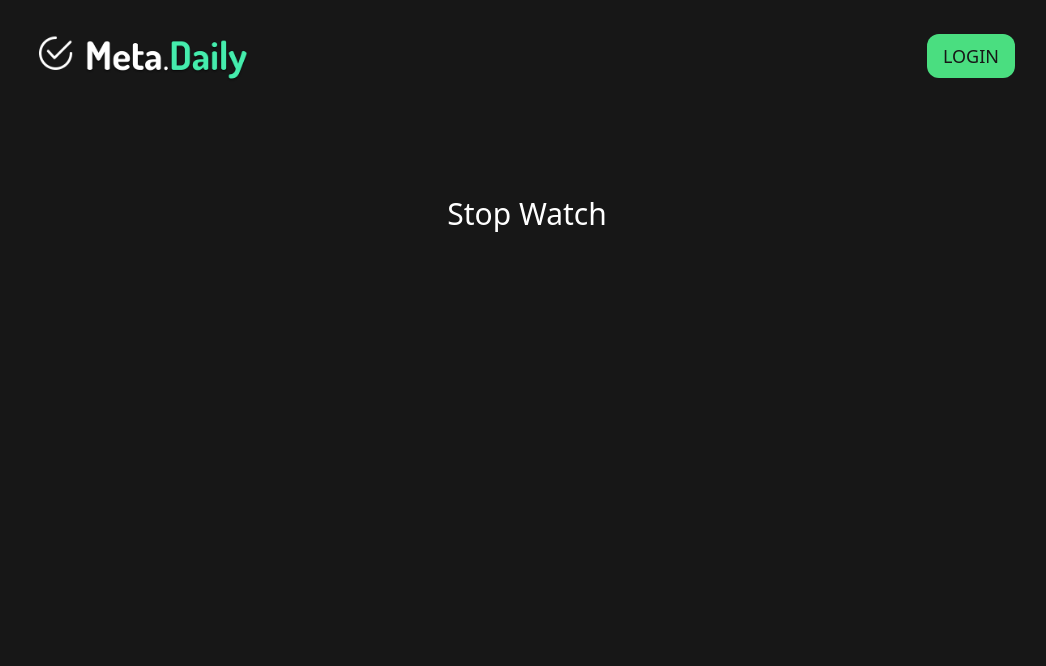
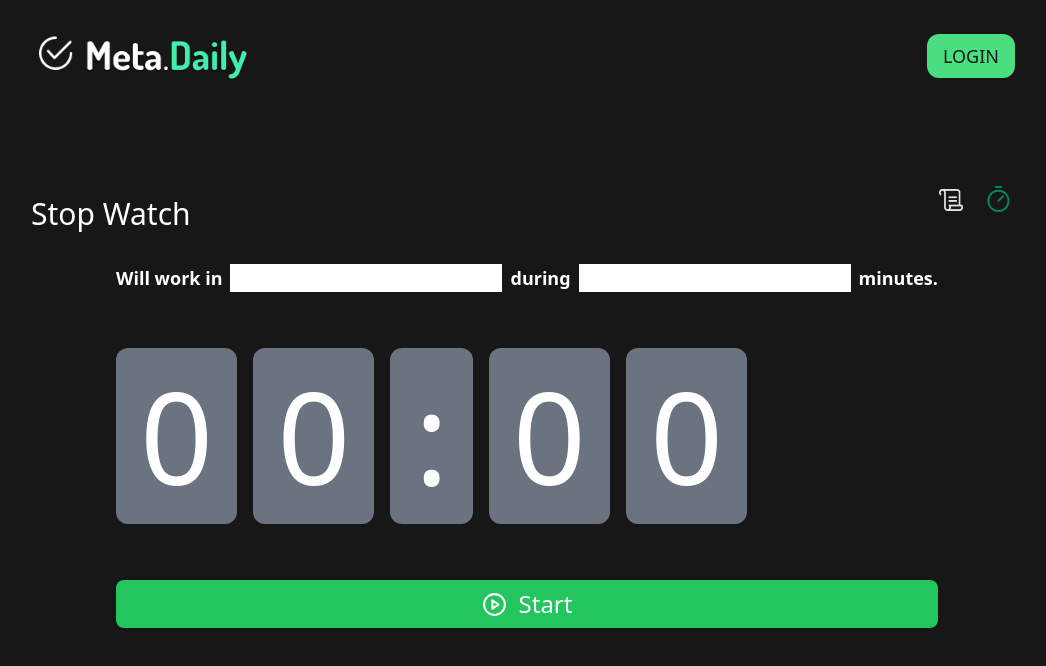
Before and after one commit to BmAlkes/metadaily, a Next.js app: page /watch in a window 1280 px wide. Shown: the top 666 px of the page, without its empty margins (113-1159 px from the left). Built offline with nearby package versions, Linux system fonts and the light colour scheme; no server answers.

Commit message:
feat:add style counter page

```diff
--- a/app/watch/page.tsx
+++ b/app/watch/page.tsx
@@ -1,11 +1,47 @@
+import { PlayCircleIcon } from "lucide-react";
 import React from "react";
 
 const Watch = () => {
   return (
     <main className="container max-w-[1024px] flex flex-col gap-8 px-4 pt-16 pb-8 mr-auto ml-auto ">
-      <h2 className="mt-5 text-3xl font-light text-white font-display text-center">
-        Stop Watch
-      </h2>
+      <div className="flex justify-between items-center">
+        <h2 className="mt-5 text-3xl font-light text-white font-display text-center">
+          Stop Watch
+        </h2>
+        <div>
+          <button>
+            <img src="/item1.png" alt="" />
+          </button>
+          <button>
+            <img src="/item2.png" alt="" />
+          </button>
+        </div>
+      </div>
+      <div className="h-full flex-1 flex items-center justify-center">
+        <form className=" flex flex-col gap-14 items-center">
+          <div className=" w-full flex items-center justify-center text-white gap-2 flex-wrap text-lg font-semibold">
+            <label htmlFor="task"> Will work in</label>
+            <input type="text" id="task" className="" />
+
+            <label htmlFor="minutesAmount">during</label>
+            <input type="number" id="minutesAmount" />
+            <span>minutes.</span>
+          </div>
+          <div className="w-full text-9xl flex gap-4">
+            <span className="bg-gray-500 text-white p-6 rounded-xl">0</span>
+            <span className="bg-gray-500 text-white p-6 rounded-xl">0</span>
+            <span className="bg-gray-500 text-white p-6 rounded-xl">:</span>
+            <span className="bg-gray-500 text-white p-6 rounded-xl">0</span>
+            <span className="bg-gray-500 text-white p-6 rounded-xl">0</span>
+          </div>
+          <button
+            type="submit"
+            className="w-full  bottom-10  text-white bg-green-500 font-display font-regular text-2xl p-2 hover:bg-green-300 rounded-lg max-w-[1024px] flex items-center justify-center gap-3 "
+          >
+            <PlayCircleIcon size={25} /> Start
+          </button>
+        </form>
+      </div>
     </main>
   );
 };
```
Also changed, not shown: public/item1.png (added), public/item2.png (added).
